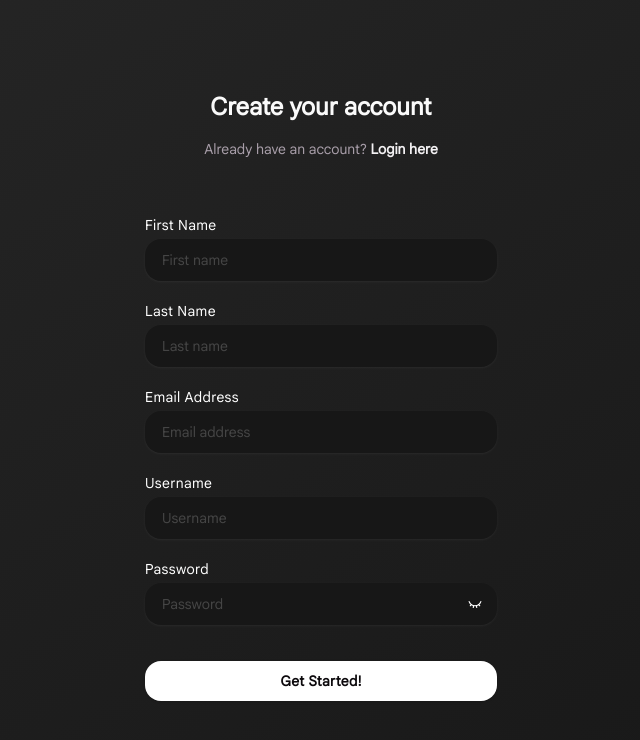
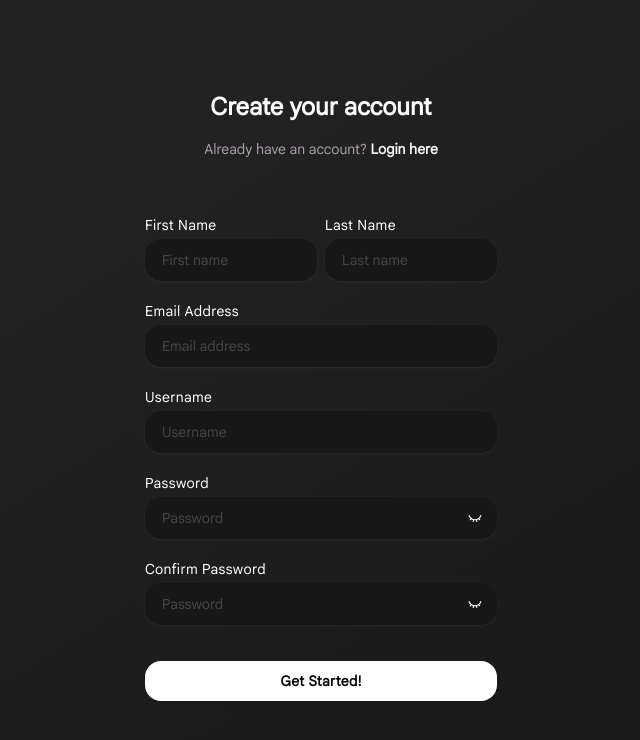
Before and after one commit to GetALifehahaha/we-goat-login, a React (Vite) app in the folder frontend/: page /signup in a window 1280 px wide. Shown: the top 740 px of the page, without its empty margins (319-959 px from the left). Built offline with nearby package versions, Linux system fonts and the light colour scheme; no server answers.

Commit message:
Added confirm password. UI Adjustments

```diff
--- a/frontend/src/features/auth/page/Register.jsx
+++ b/frontend/src/features/auth/page/Register.jsx
@@ -15,6 +15,7 @@ const Register = () => {
             email: formData.get("email"),
             username: formData.get("username"),
             password: formData.get("password"),
+            confirm_password: formData.get("confirm_password")
         }
 
         const result = registerSchema.safeParse(credentials)
@@ -68,6 +69,8 @@ const Register = () => {
 
                 <form action={formAction} className='flex flex-col p-2 gap-4 my-12'>
 
+                    <div className='flex flex-col md:flex-row gap-2'>
+
                         <Input
                             type='text'
                             name='first_name'
@@ -87,6 +90,7 @@ const Register = () => {
                             error={registerState?.errors?.last_name?.join('. ')}
                             className='rounded-2xl bg-neutral-900'
                         />
+                    </div>
 
                     <Input
                         type='text'
@@ -118,6 +122,16 @@ const Register = () => {
                         className='rounded-2xl bg-neutral-900'
                     />
 
+                    <Input
+                        type='password'
+                        name='confirm_password'
+                        label="Confirm Password"
+                        defaultValue={registerState?.payload?.confirm_password || ""}
+                        placeholder='Password'
+                        error={registerState?.errors?.confirm_password?.join('. ')}
+                        className='rounded-2xl bg-neutral-900'
+                    />
+
                     <Button
                         type={registerState.success ? 'button' : 'submit'}
                         text={registerState.success ? 'Proceed to Login Page' : 'Get Started!'}
--- a/frontend/src/features/auth/schemas/registerSchema.js
+++ b/frontend/src/features/auth/schemas/registerSchema.js
@@ -25,6 +25,12 @@ const registerSchema = z.object({
         .trim()
         .min(8, "Password must be at least 8 characters")
         .max(255),
+    confirm_password: z
+        .string()
+        .trim()
+}).refine((data) => data.password === data.confirm_password, {
+    message: "Passwords must match",
+    path: ['confirm_password']
 })
 
 export default registerSchema
```
Also changed, not shown: 1 other file (tests, documents, lock files or other folders). Lines whose indentation alone changed are shown as unchanged.
